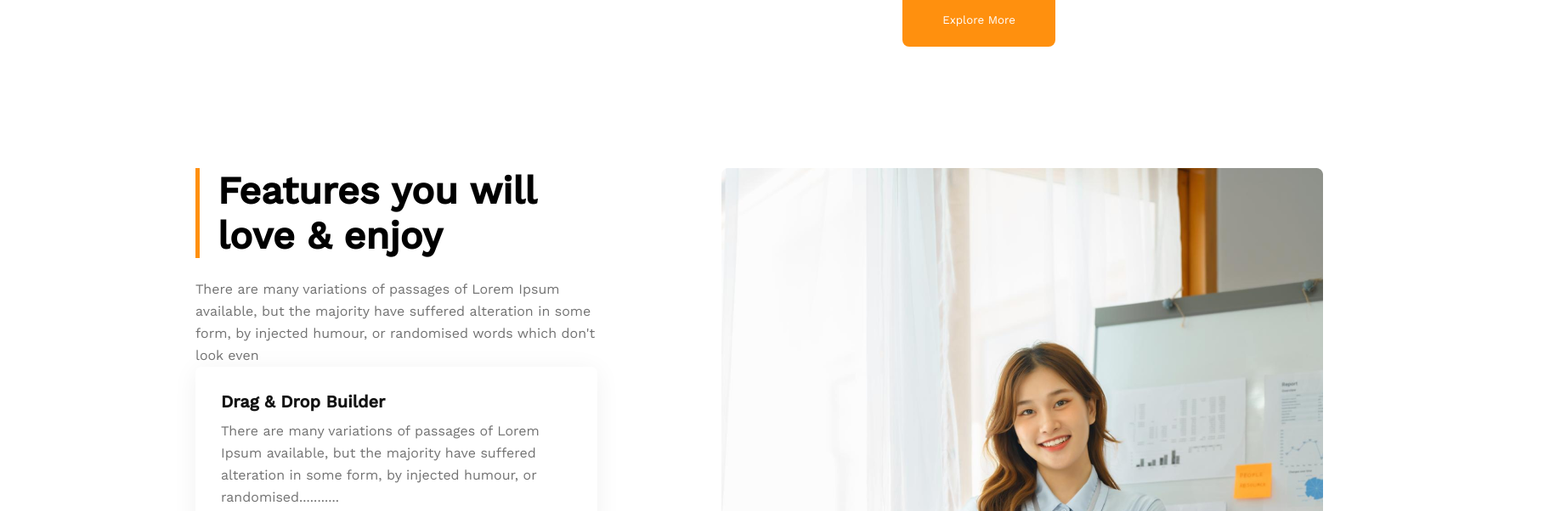
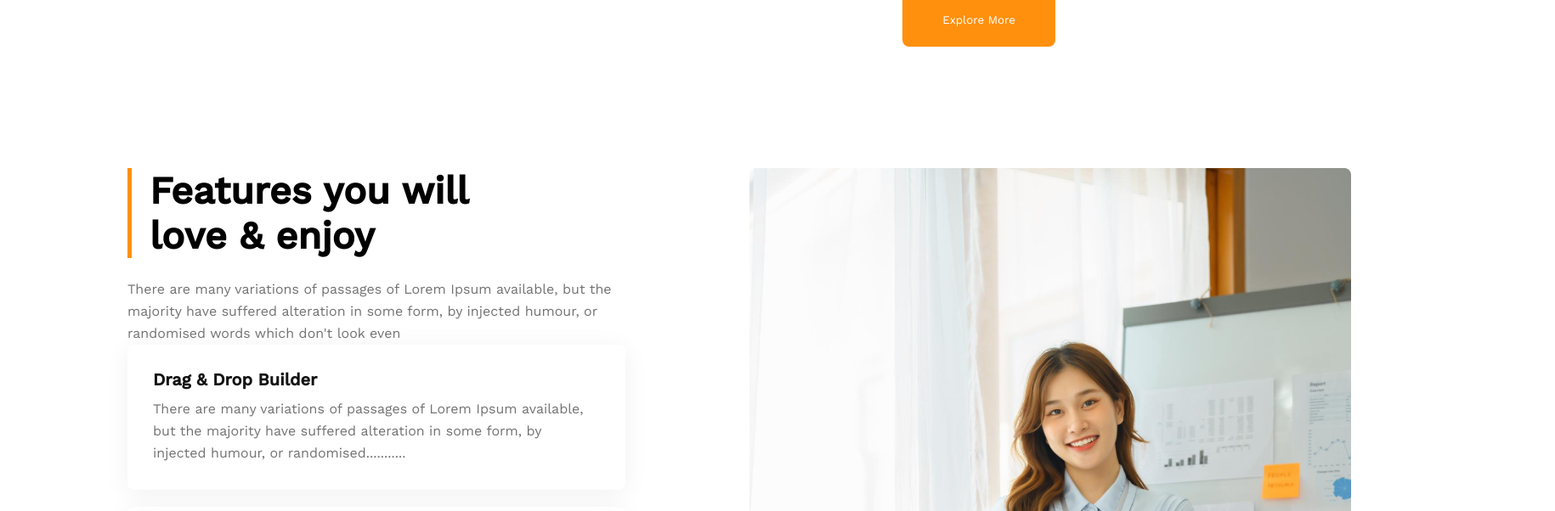
Before and after one commit to nazibur175/g3-architect-practice, a plain HTML site: page index.html in a window 1280 px wide. Shown: the part 2063-2665 px from the top of the page at 85% size, 1830 px wide, since content can reach past the window. Drawn offline with nearby package versions, Linux system fonts and the light colour scheme.

Commit message:
little change

```diff
--- a/index.html
+++ b/index.html
@@ -79,7 +79,8 @@
           love & enjoyable feature
           ----------------------- -->
 
-        <section class="love-and-enjoyable-feature">
+        <section class="love-main-container">
+          <div class="love-and-enjoyable-feature">
             <div class="feature-left-part-container">
               <div class="top-part">
 
@@ -156,6 +157,8 @@
             </div>
 
 
+          </div>
+
         </section>
 
 
--- a/styles/style.css
+++ b/styles/style.css
@@ -168,16 +168,22 @@ nav li {
   love & enjoyable feature
    -----------------------*/
 
+   .love-main-container{
+    display: flex;
+    align-items: center;
+    padding-left:150px;
+   }
 
 .love-and-enjoyable-feature {
   margin-top: 130px;
   display: flex;
+
 }
 
 .feature-left-part-container {
-  margin-left: 230px;
   width: 586px;
   height: 982px;
+
 }
 
 .feature-sub-section-items {
```
